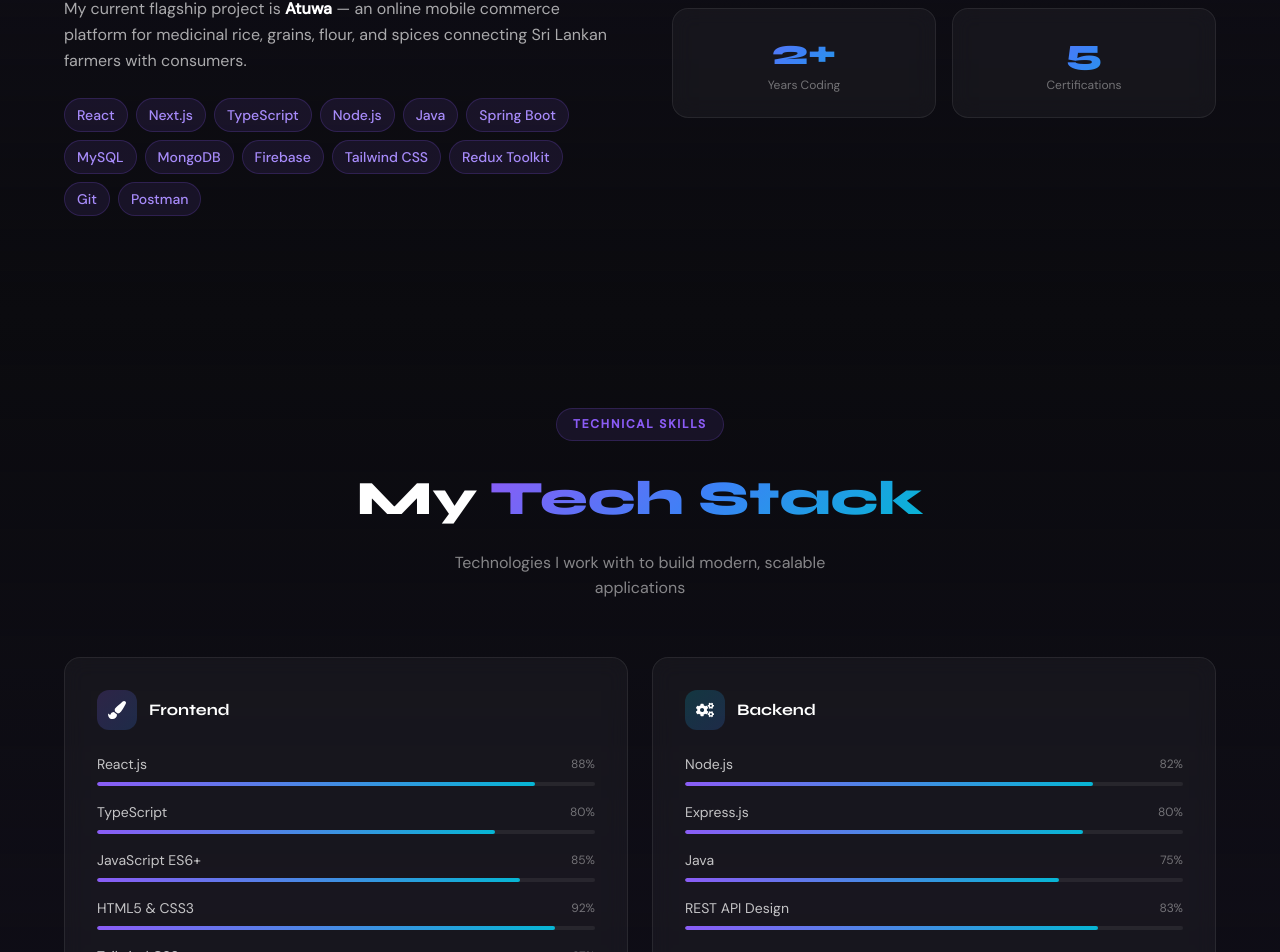
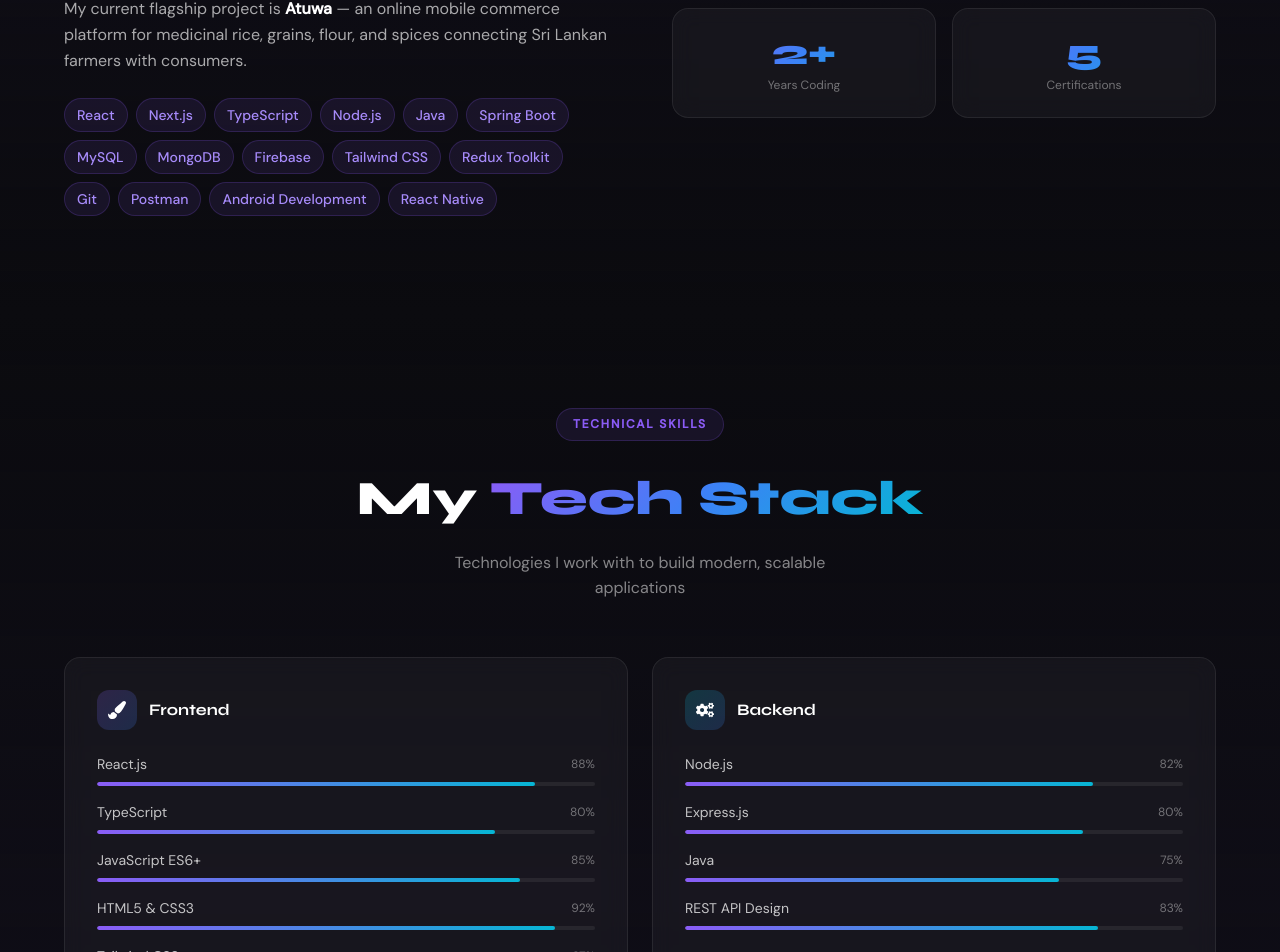
Before and after one commit to Mrekanayake6/Portfolio, a React (Vite) app: page / in a window 1280 px wide. Shown: the part 1520-2472 px from the top of the page. Built offline with nearby package versions, Linux system fonts and the light colour scheme.

Commit message:
Update About.tsx

```diff
--- a/src/components/About.tsx
+++ b/src/components/About.tsx
@@ -24,7 +24,9 @@ const skills = [
   "Tailwind CSS",
   "Redux Toolkit",
   "Git",
-  "Postman"
+  "Postman",
+  "Android Development",
+  "React Native",
 ]
 
 function AnimatedCounter({ target, suffix }: { target: number; suffix: string }) {
```
